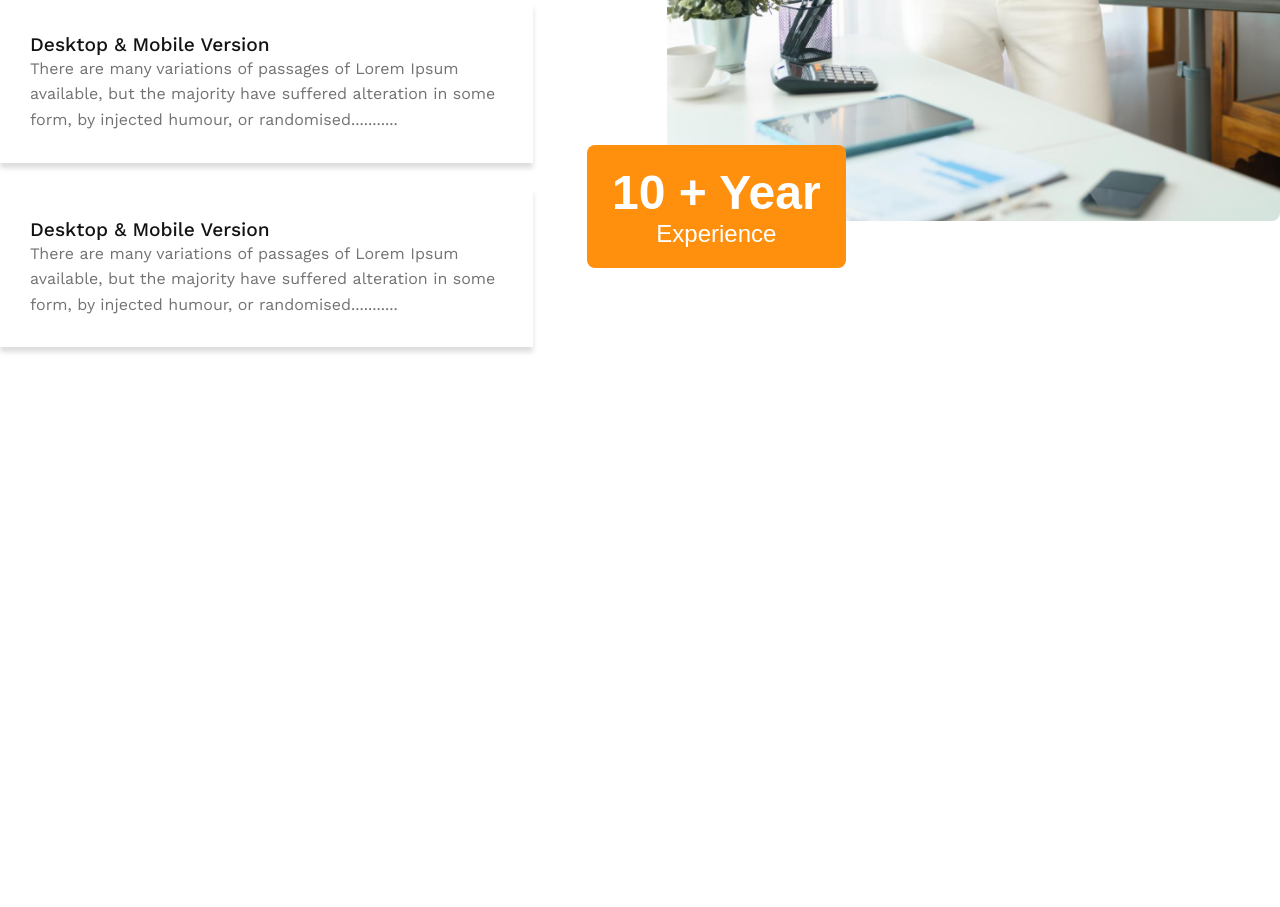
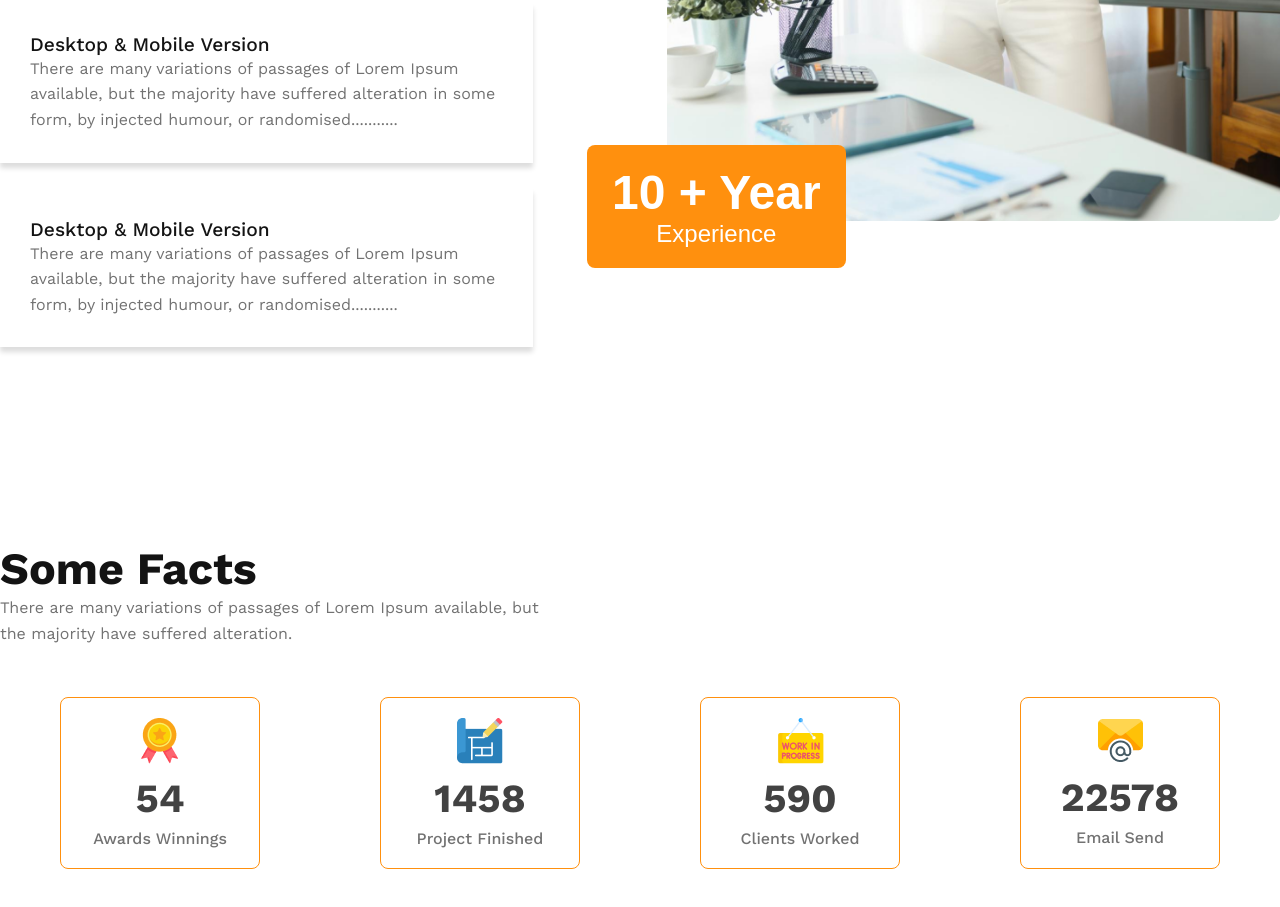
Before and after one commit to devola124/G3-Architect-Website, a plain HTML site: page index.html in a window 1280 px wide. Shown: the part 2662-3569 px from the top of the page. Before the commit the page ends 3204 px from the top, so only its background shows below. Drawn offline with nearby package versions, Linux system fonts and the light colour scheme.

Commit message:
some facts section added

```diff
--- a/index.html
+++ b/index.html
@@ -72,6 +72,45 @@
            </div>
         </section>
 
+        <section class="some-facts-section">
+            <h3 class="some-facts tittle">Some Facts</h3>
+            <p class="some-description description">There are many variations of passages of Lorem Ipsum available, but <br> the majority have suffered alteration.</p>
+            <div class="some-facts-content">
+
+                <div class="some-facts-item">
+                   <div>
+                    <img src="./images/icons/ribon.png" alt="">
+                    <h3 class="some-facts-tittle tittle">54</h3>
+                    <p class="some-facts-description">Awards Winnings</p>
+                   </div>
+                </div>
+                <div class="some-facts-item">
+                   <div>
+                    <img src="./images/icons/projects.png" alt="">
+                    <h3 class="some-facts-tittle">1458</h3>
+                    <p class="some-facts-description">Project Finished</p>
+                   </div>
+                </div>
+                <div class="some-facts-item">
+                   <div>
+                    <img src="./images/icons/customers.png" alt="">
+                    <h3 class="some-facts-tittle tittle">590</h3>
+                    <p class="some-facts-description">Clients Worked</p>
+                   </div>
+                </div>
+                <div class="some-facts-item">
+                   <div>
+                    <img src="./images/icons/email.png" alt="">
+                    <h3 class="some-facts-tittle tittle">22578</h3>
+                    <p class="some-facts-description">Email Send</p>
+                   </div>
+                </div>
+
+
+            </div>
+
+        </section>
+
 
     </main>
 
--- a/styles/style.css
+++ b/styles/style.css
@@ -173,6 +173,31 @@ header{
     border-radius: 8px;
 }
 
+/* 4..Some Facts Section */
+
+.some-facts-content{
+    display: flex;
+    justify-content: space-around;
+    margin-top: 50px;
+}
+.some-facts-item{
+    border: 1px solid #FF900E;
+    border-radius: 8px;
+    padding: 20px;
+    text-align: center;
+    width: 200px;
+}
+.some-facts-tittle{
+    color: #424242;
+    font-size: 2.5rem;
+    margin: 7px 0px;
+}
+.some-facts-description{
+    color: #727272;
+    font-size: 1rem;
+    font-weight: 500;
+}
+
 @media screen and (max-width: 576px){
     .navbar,
     .navbar ul{
@@ -240,7 +265,18 @@ header{
         font-size: 1rem;
     }
     .Features-About-section .Features-img-box .btn-primary{
-        margin-left: 80px;
+        margin-left: 60px;
         margin-top: 60px;
     }
+    /* some - facts section with responsive */
+    .some-facts-section{
+        padding: 30px;
+    }
+    .some-facts-content{
+        flex-wrap: wrap;
+        gap: 20px;
+    }
+    .some-facts-item{
+        width: 100%;
+    }
 }
```
